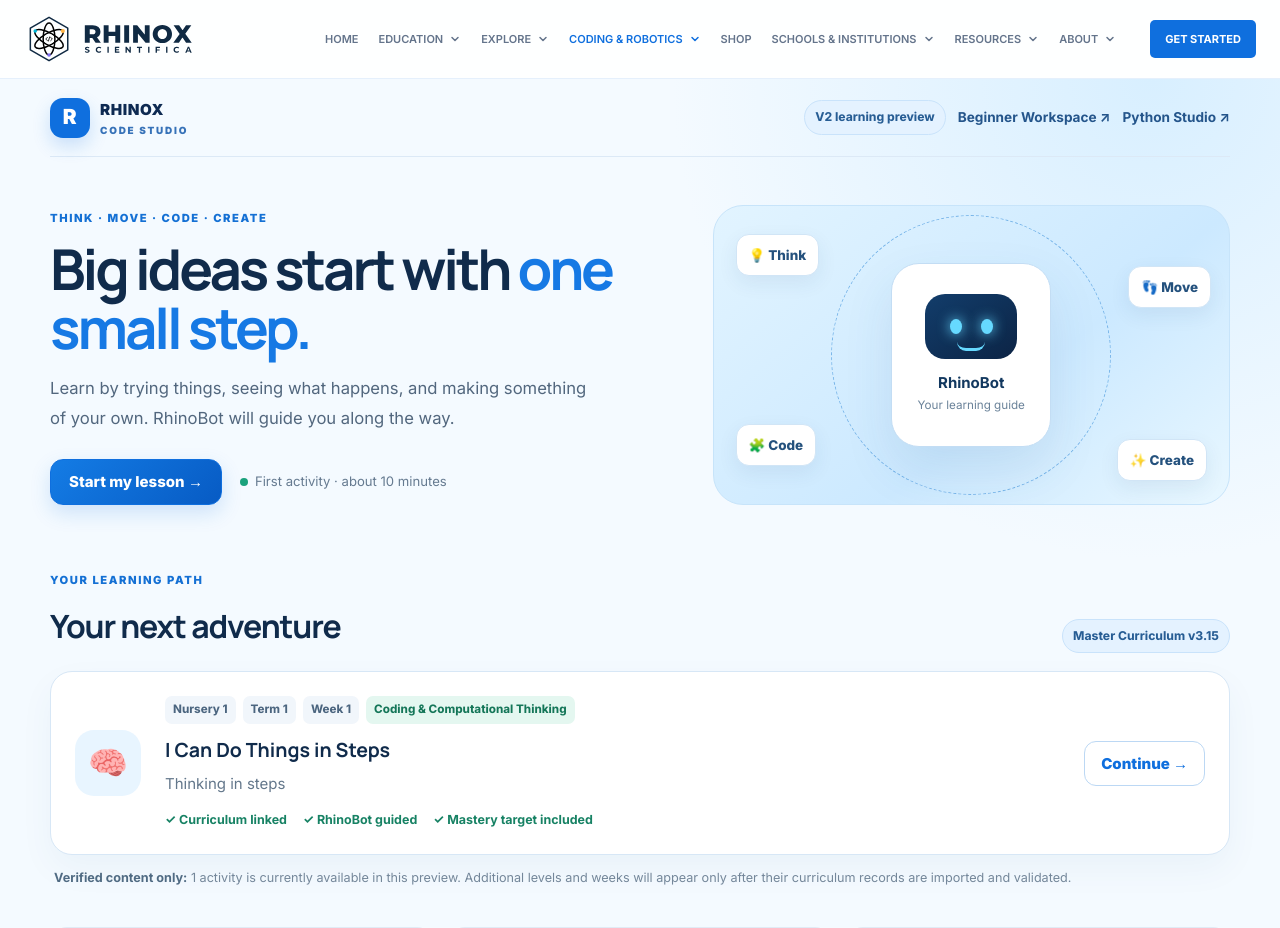
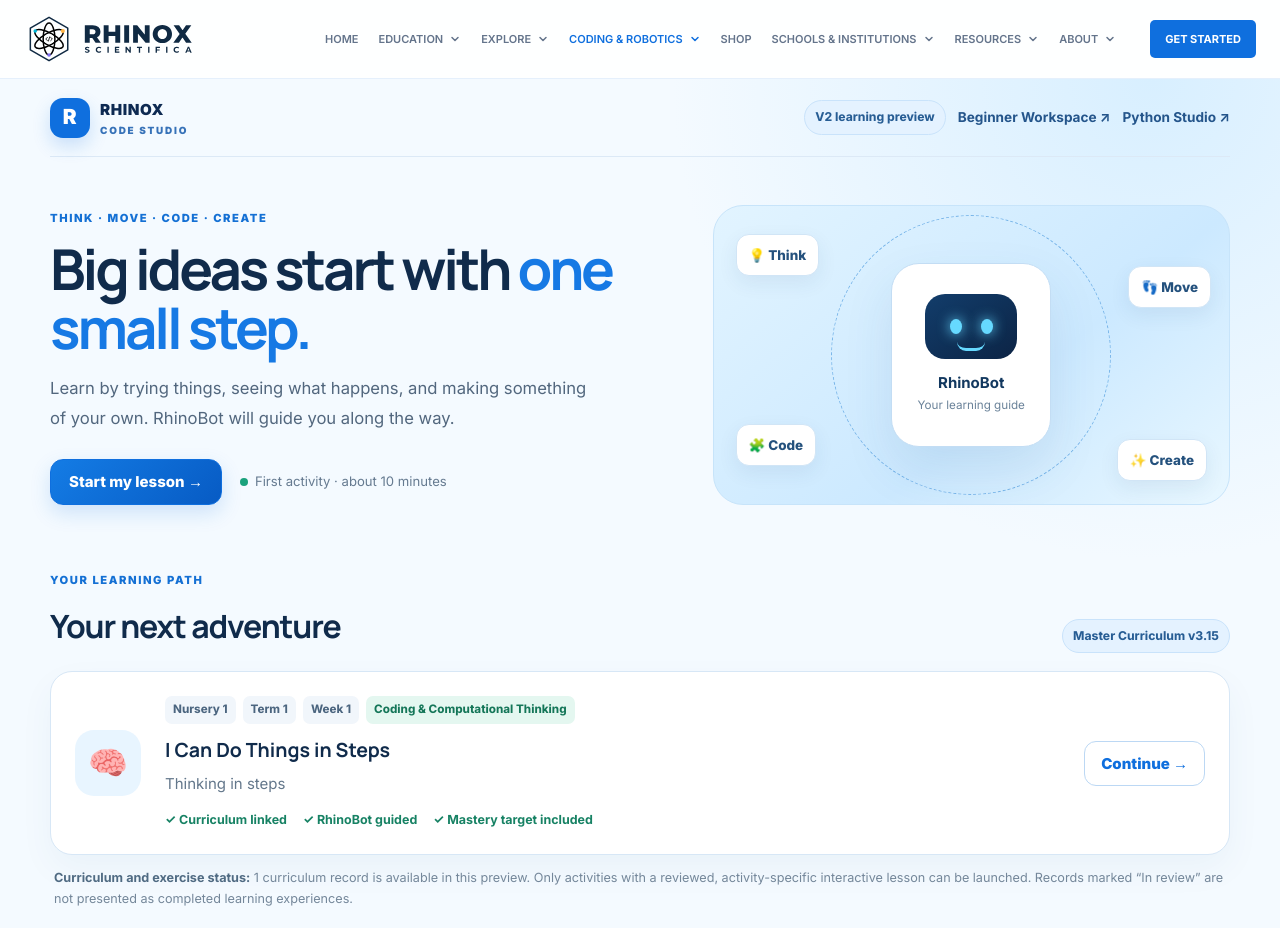
Before and after one commit to digitalmaeq-ai/rhinox, a Next.js app: page /coding-robotics/code-studio/learn in a window 1280 px wide. Shown: the top 928 px of the page. Built offline with nearby package versions, Linux system fonts and the light colour scheme.

Commit message:
Prevent unreviewed curriculum records from launching generic lessons

```diff
--- a/app/components/code-studio-v2/LearningHome.tsx
+++ b/app/components/code-studio-v2/LearningHome.tsx
@@ -19,6 +19,10 @@
 
 type StepKey = (typeof STEPS)[number]["key"];
 
+// Only lessons with a reviewed, activity-specific interactive experience may launch.
+// Curriculum records alone are not evidence that an exercise has been built or validated.
+const REVIEWED_INTERACTIVE_LESSON_IDS = new Set(["tmc-v3-15-nursery-1-t1-w1"]);
+
 function activityText(activity: CurriculumActivity, key: StepKey): string {
   switch (key) {
     case "think": return activity.think;
@@ -31,7 +35,7 @@
 }
 
 export default function LearningHome({ activities }: { activities: readonly CurriculumActivity[] }) {
-  const [selectedActivityId, setSelectedActivityId] = useState(activities[0]?.id ?? "");
+  const [selectedActivityId, setSelectedActivityId] = useState(activities.find((item) => REVIEWED_INTERACTIVE_LESSON_IDS.has(item.id))?.id ?? activities[0]?.id ?? "");
   const activity = activities.find((item) => item.id === selectedActivityId) ?? activities[0];
   const [stage, setStage] = useState<Stage>("home");
   const [stepIndex, setStepIndex] = useState(0);
@@ -39,6 +43,10 @@
   const step = STEPS[stepIndex];
 
   function startLesson(activityId?: string) {
+    const requestedActivity = activityId
+      ? activities.find((item) => item.id === activityId)
+      : activity;
+    if (!requestedActivity || !REVIEWED_INTERACTIVE_LESSON_IDS.has(requestedActivity.id)) return;
     if (activityId) setSelectedActivityId(activityId);
     setStepIndex(0);
     setDone(false);
@@ -124,11 +132,11 @@
                       <p>{item.focus}</p>
                       <div className={styles.lessonFooter}><span>✓ Curriculum linked</span><span>✓ RhinoBot guided</span><span>✓ Mastery target included</span></div>
                     </div>
-                    <button className={styles.cardButton} onClick={() => startLesson(item.id)}>{selectedActivityId === item.id ? "Continue" : "Start"} <span aria-hidden="true">→</span></button>
+                    <button className={styles.cardButton} onClick={() => startLesson(item.id)} disabled={!REVIEWED_INTERACTIVE_LESSON_IDS.has(item.id)}>{REVIEWED_INTERACTIVE_LESSON_IDS.has(item.id) ? (selectedActivityId === item.id ? "Continue" : "Start") : "In review"} <span aria-hidden="true">{REVIEWED_INTERACTIVE_LESSON_IDS.has(item.id) ? "→" : "•"}</span></button>
                   </article>
                 ))}
               </div>
-              <p className={styles.scopeNote}><strong>Verified content only:</strong> {activities.length} activity {activities.length === 1 ? "is" : "records are"} currently available in this preview. Additional levels and weeks will appear only after their curriculum records are imported and validated.</p>
+              <p className={styles.scopeNote}><strong>Curriculum and exercise status:</strong> {activities.length} curriculum {activities.length === 1 ? "record is" : "records are"} available in this preview. Only activities with a reviewed, activity-specific interactive lesson can be launched. Records marked “In review” are not presented as completed learning experiences.</p>
             </section>
 
             <section className={styles.principles}>
```
